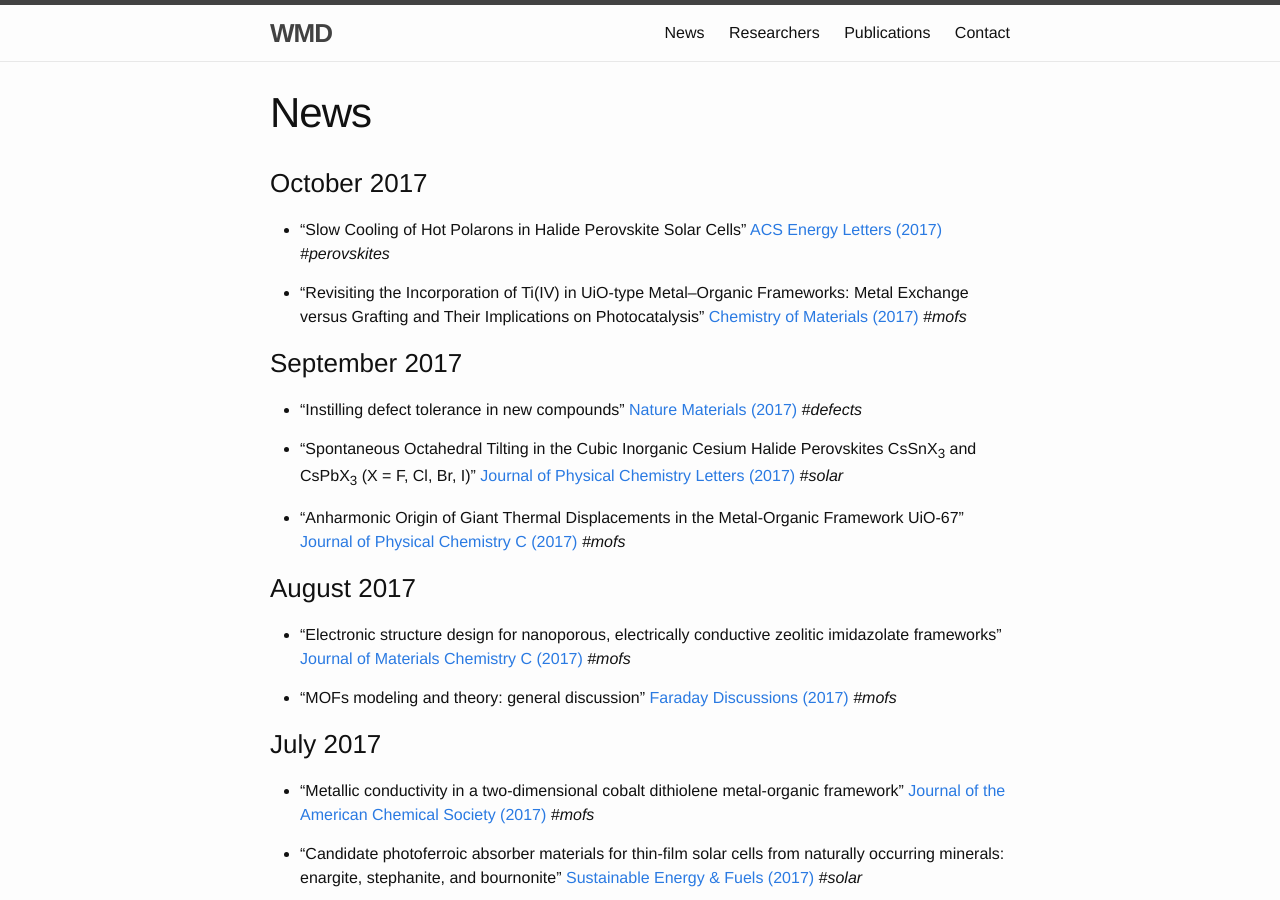
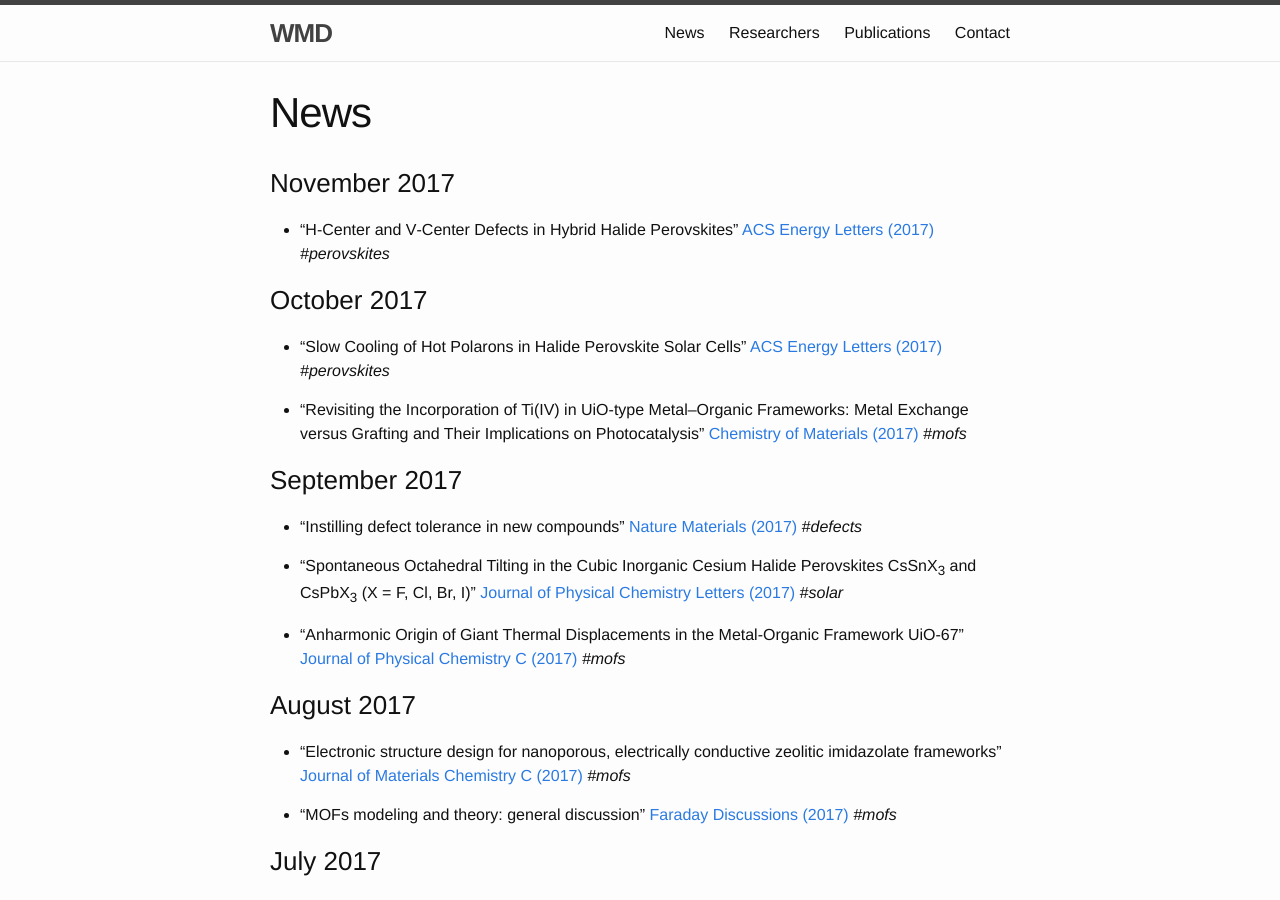
Before and after one commit to WMD-group/WMD-group.github.io, a Jekyll site: the page built from a_news.md, in a window 1280 px wide and 900 px high. Built offline with Jekyll 4.4.1, drawn with Linux system fonts in a browser that asks for light colours.

Commit message:
November + Defects

```diff
--- a/a_news.md
+++ b/a_news.md
@@ -3,6 +3,11 @@ layout: page
 title: News
 permalink: /news/
 ---
+
+### November 2017
+
+* "H‐Center and V‐Center Defects in Hybrid Halide Perovskites" [ACS Energy Letters (2017)](http://pubs.acs.org/doi/abs/10.1021/acsenergylett.7b00995)
+*#perovskites*
 
 ### October 2017
 
```
